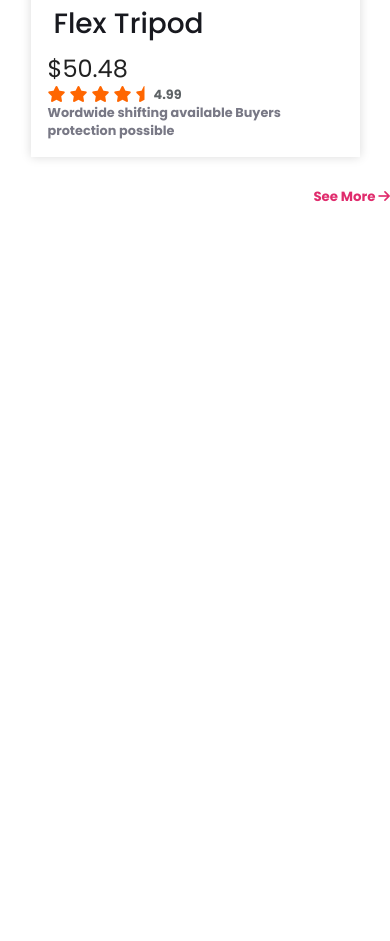
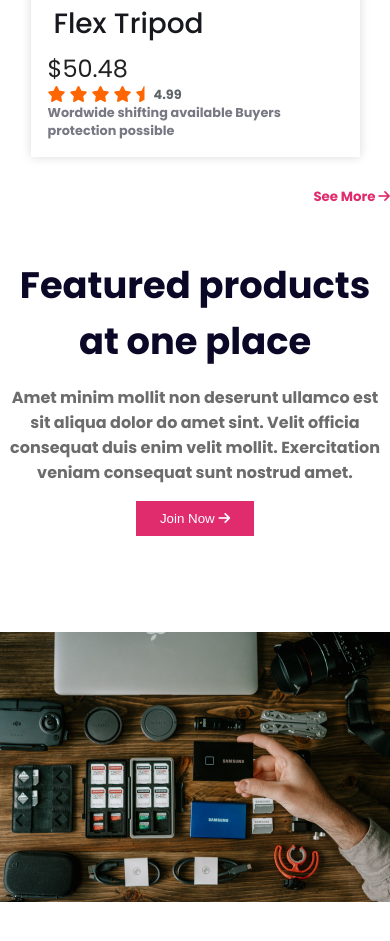
Before and after one commit to UlfathAraIslam/vibeTech, a plain HTML site: page index.html in a window 390 px wide. Shown: the part 5564-6505 px from the top of the page. Before the commit the page ends 5821 px from the top, so only its background shows below. Drawn offline with Linux system fonts and the light colour scheme.

Commit message:
feature section is designed and responsive for small device

```diff
--- a/index.html
+++ b/index.html
@@ -243,6 +243,16 @@
             <button class="see-more-btn"><a class="see-more-btn-link bold" href="">See More <i class="fas fa-arrow-right"></i></a></button>
         </section>
         <!-- Featured -->
+        <section class="feature display-flex">
+            <div class="feature-img">
+                <img src="./images/gear.png" alt="">
+            </div>
+            <div class="feature-info">
+            <h3 class="feature-title bold">Featured products at one place</h3>
+            <p class="feature-details bold">Amet minim mollit non deserunt ullamco est sit aliqua dolor do amet sint. Velit officia consequat duis enim velit mollit. Exercitation veniam consequat sunt nostrud amet.</p>
+            <button class="btn-primary">Join Now <i class="fas fa-arrow-right"></i></button>
+            </div>
+        </section>
     </main>
     <footer>
 
--- a/styles/index.css
+++ b/styles/index.css
@@ -44,6 +44,10 @@ section{
 }
 .display-flex{
     display: flex;
+}
+body{
+    max-width: 1400px;
+    margin: 0 auto;
 }
 /* navbar */
 /* TODO: remove space from left side */
@@ -164,6 +168,23 @@ section{
 .hide{
     display: none;
 }
+/* feature */
+.feature{
+    gap: 96px;
+    align-items: center;
+}
+.feature-info{
+    max-width: 610px;
+}
+.feature-title{
+    font-size:2.3rem ;
+    color: #0A0826;
+    margin-bottom: 16px;
+}
+.feature-details{
+    color: #6C6C6C;
+    margin-bottom: 16px;
+}
 
 /* responsive */
 /* small device */
@@ -174,7 +195,9 @@ section{
         flex-direction: column;
         text-align: center;
     }
-    .hero{
+    .hero,
+    .feature
+    {
         flex-direction: column-reverse;
         height: auto;
         text-align: center;
```
